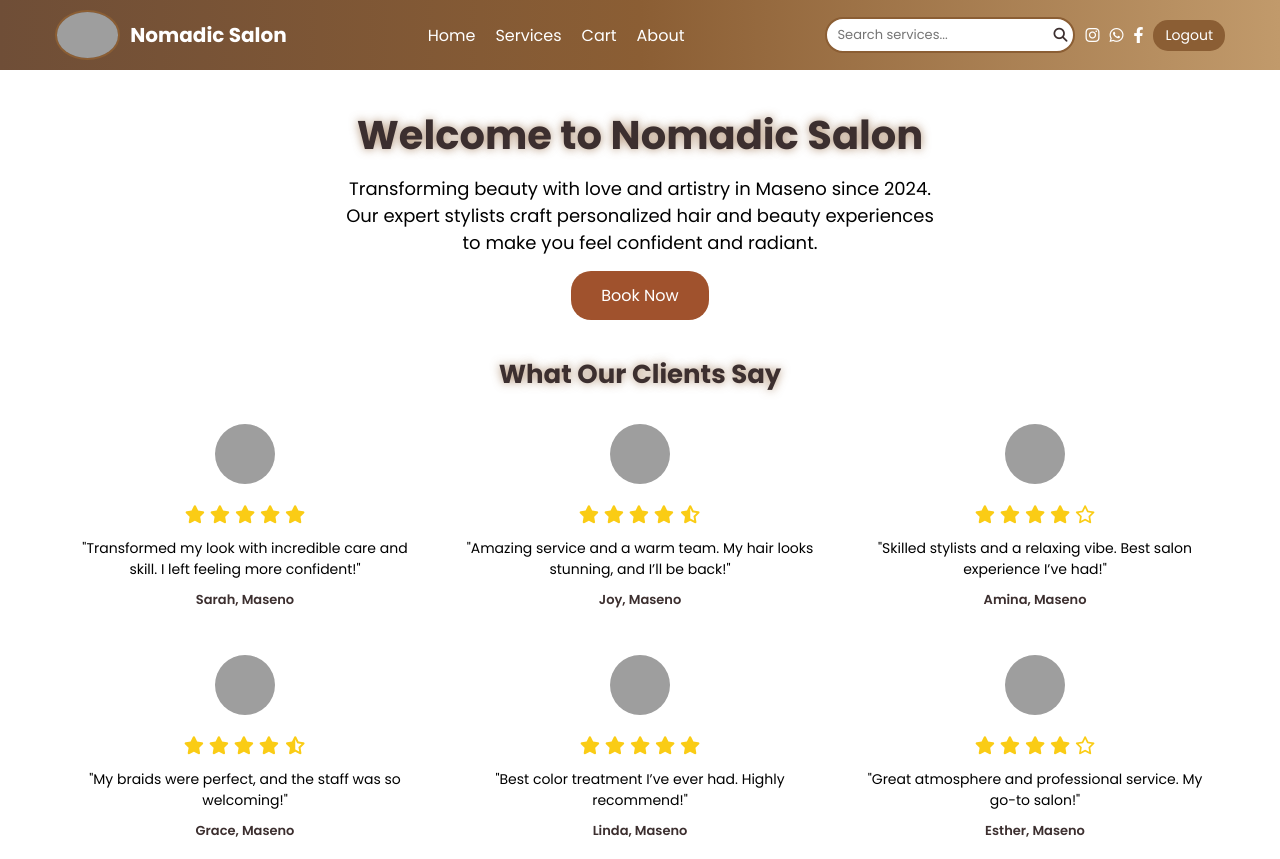
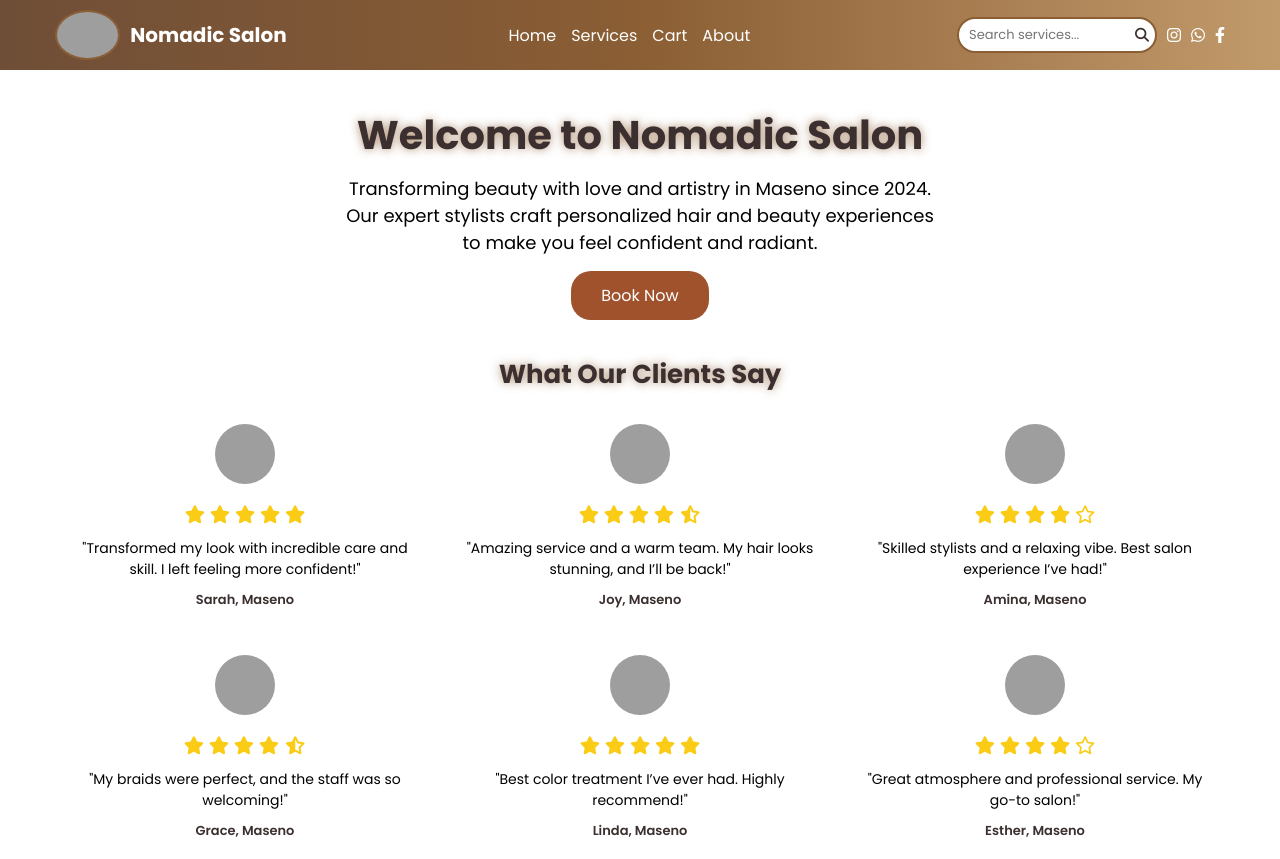
Before and after one commit to nomadicai/-, a plain HTML site: page home.html in a window 1280 px wide. Shown: the top 859 px of the page. Drawn offline with Linux system fonts and the light colour scheme; no server answers; grey boxes are pictures that could not be loaded.

Commit message:
Add files via upload

```diff
--- a/home.html
+++ b/home.html
@@ -44,10 +44,10 @@
             display: flex;
             justify-content: space-between;
             align-items: center;
-            flex-wrap: wrap;
             max-width: 1200px;
             margin: 0 auto;
             padding: 10px 15px;
+            gap: 20px;
         }
         .logo {
             display: flex;
@@ -55,6 +55,7 @@
             gap: 10px;
             text-decoration: none;
             color: #fff;
+            margin-right: 15px;
         }
         .logo img {
             height: 50px;
@@ -67,7 +68,9 @@
         }
         .nav-links {
             display: flex;
-            gap: 20px;
+            gap: 15px;
+            flex-grow: 1;
+            justify-content: center;
         }
         .nav-links a {
             color: #fff;
@@ -81,22 +84,14 @@
         }
         .right-area {
             display: flex;
+            align-items: center;
             gap: 10px;
-            align-items: center;
-            flex-wrap: wrap;
-        }
-        .right-area a {
-            color: #fff;
-            font-size: 16px;
-            transition: color 0.3s;
-        }
-        .right-area a:hover {
-            color: #ffd700;
         }
         .search-bar {
             position: relative;
             display: flex;
             align-items: center;
+            order: 1;
         }
         .search-bar input {
             padding: 6px 25px 6px 10px;
@@ -113,18 +108,18 @@
             color: #3c2f2f;
             font-size: 14px;
         }
-        .logout-btn {
-            background: #8B5E34;
-            border: none;
-            padding: 5px 12px;
-            border-radius: 15px;
+        .social-links {
+            display: flex;
+            gap: 10px;
+            order: 2;
+        }
+        .social-links a {
             color: #fff;
-            cursor: pointer;
-            font-size: 14px;
-            transition: background 0.3s;
+            font-size: 16px;
+            transition: color 0.3s;
         }
-        .logout-btn:hover {
-            background: #a0522d;
+        .social-links a:hover {
+            color: #ffd700;
         }
         .container {
             flex: 1;
@@ -475,6 +470,9 @@
             transform: scale(1.1);
         }
         @media (min-width: 768px) {
+            .nav-container {
+                flex-wrap: nowrap;
+            }
             .bottom-nav {
                 display: none;
             }
@@ -491,14 +489,14 @@
             .reviews h2, .stylists h2, .packages h2, .gallery h2, .hair-care-tips h2 {
                 font-size: 26px;
             }
-            .reviews-grid, .stylists-grid, .packages-grid, .tips-grid, .actions {
+            .reviews-grid, .stylists-grid, .gallery-grid, .tips-grid, .actions {
                 grid-template-columns: repeat(3, 1fr);
             }
             .packages-grid {
                 grid-template-columns: repeat(2, 1fr);
             }
             .search-bar input {
-                width: 250px;
+                width: 200px;
             }
             .logo img {
                 height: 50px;
@@ -507,6 +505,8 @@
         @media (max-width: 767px) {
             .nav-container {
                 padding: 0;
+                flex-wrap: wrap;
+                gap: 10px;
             }
             .nav-links {
                 display: none;
@@ -547,6 +547,8 @@
             }
             .right-area {
                 gap: 8px;
+                flex-wrap: nowrap;
+                justify-content: flex-end;
             }
         }
     </style>
@@ -570,10 +572,11 @@
                     <input type="text" id="searchInput" placeholder="Search services...">
                     <i class="fas fa-search"></i>
                 </div>
-                <a href="https://instagram.com" target="_blank"><i class="fab fa-instagram"></i></a>
-                <a href="https://whatsapp.com" target="_blank"><i class="fab fa-whatsapp"></i></a>
-                <a href="https://facebook.com" target="_blank"><i class="fab fa-facebook-f"></i></a>
-                <button class="logout-btn" onclick="logout()">Logout</button>
+                <div class="social-links">
+                    <a href="https://instagram.com" target="_blank"><i class="fab fa-instagram"></i></a>
+                    <a href="https://whatsapp.com" target="_blank"><i class="fab fa-whatsapp"></i></a>
+                    <a href="https://facebook.com" target="_blank"><i class="fab fa-facebook-f"></i></a>
+                </div>
             </div>
         </div>
     </header>
@@ -795,7 +798,7 @@
 
     <script type="module">
         import { initializeApp } from "https://www.gstatic.com/firebasejs/10.13.1/firebase-app.js";
-        import { getAuth, onAuthStateChanged, signOut } from "https://www.gstatic.com/firebasejs/10.13.1/firebase-auth.js";
+        import { getAuth, onAuthStateChanged } from "https://www.gstatic.com/firebasejs/10.13.1/firebase-auth.js";
 
         const firebaseConfig = {
             apiKey: "AIzaSyCnBhAxlbFH4nWqHl1sJEKJfypHngTBbbQ",
@@ -817,14 +820,6 @@
             }
         });
 
-        window.logout = function() {
-            signOut(auth).then(() => {
-                window.location.href = 'index.html';
-            }).catch((error) => {
-                console.error('Logout error:', error);
-            });
-        }
-
         // Search Bar Functionality
         document.getElementById('searchInput').addEventListener('input', (e) => {
             const query = e.target.value.toLowerCase();
```
